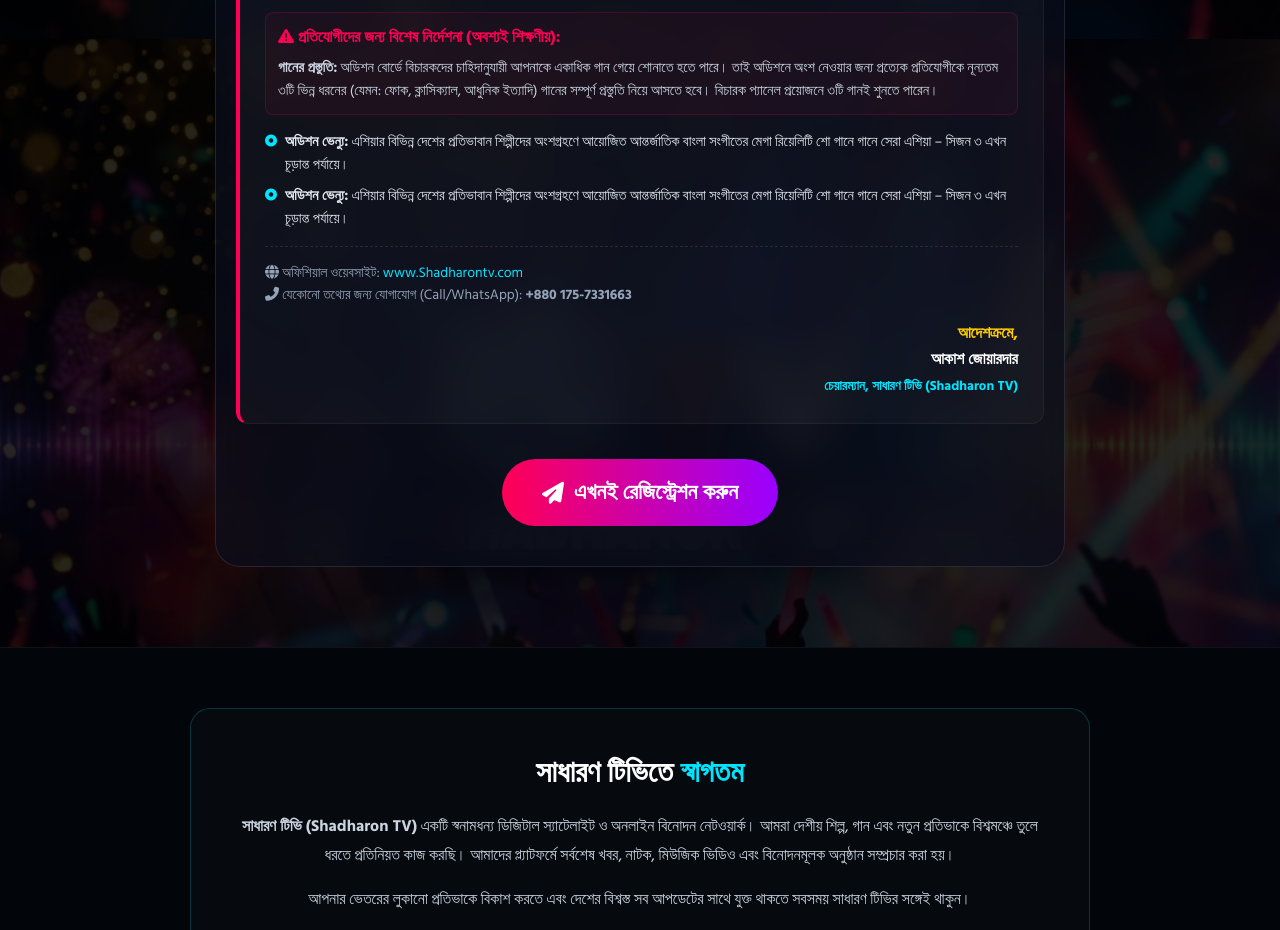
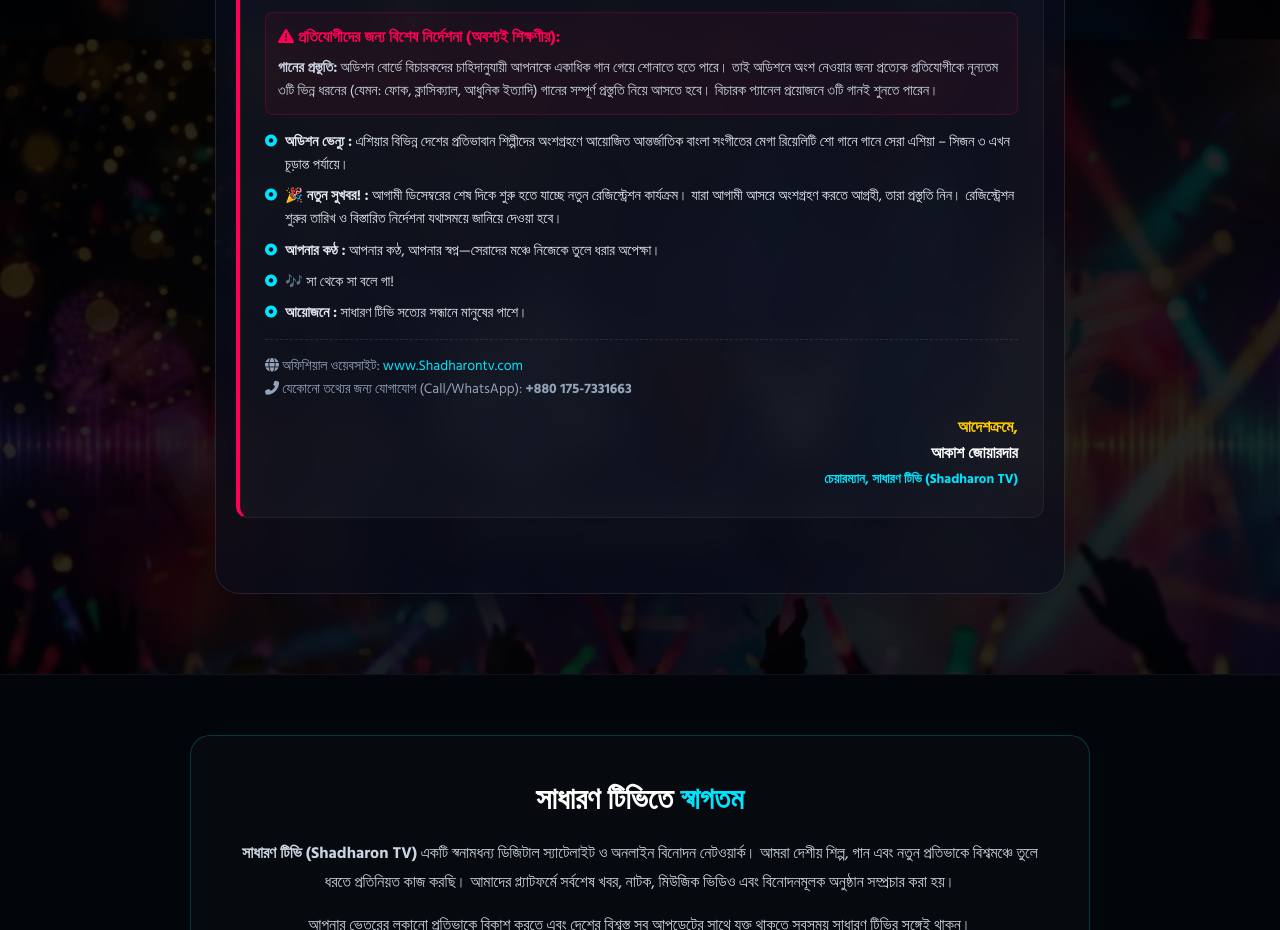
Before and after one commit to shadharonoffice-sudo/Shadharontv, a plain HTML site: page index.html in a window 1280 px wide. Shown: the part 1561-2491 px from the top of the page. Drawn offline with Linux system fonts and the light colour scheme.

Commit message:
Update index.html

```diff
--- a/index.html
+++ b/index.html
@@ -254,8 +254,13 @@
                     </div>
                         <!-- --- অফিশিয়াল নোটিশ - অডিশন ও রেজিস্ট্রেশন সংক্রান্ত --- -->
                     <ul class="notice-list">
-                        <li><i class="fas fa-circle-dot"></i> <span><strong>অডিশন ভেন্যু:</strong> এশিয়ার বিভিন্ন দেশের প্রতিভাবান শিল্পীদের অংশগ্রহণে আয়োজিত আন্তর্জাতিক বাংলা সংগীতের মেগা রিয়েলিটি শো গানে গানে সেরা এশিয়া – সিজন ৩ এখন চূড়ান্ত পর্যায়ে।</span></li>
-                        <li><i class="fas fa-circle-dot"></i> <span><strong>অডিশন ভেন্যু:</strong> এশিয়ার বিভিন্ন দেশের প্রতিভাবান শিল্পীদের অংশগ্রহণে আয়োজিত আন্তর্জাতিক বাংলা সংগীতের মেগা রিয়েলিটি শো গানে গানে সেরা এশিয়া – সিজন ৩ এখন চূড়ান্ত পর্যায়ে।</span></li>
+                        <li><i class="fas fa-circle-dot"></i> <span><strong>অডিশন ভেন্যু :</strong> এশিয়ার বিভিন্ন দেশের প্রতিভাবান শিল্পীদের অংশগ্রহণে আয়োজিত আন্তর্জাতিক বাংলা সংগীতের মেগা রিয়েলিটি শো গানে গানে সেরা এশিয়া – সিজন ৩ এখন চূড়ান্ত পর্যায়ে।</span></li>
+
+                        <li><i class="fas fa-circle-dot"></i> <span><strong>🎉 নতুন সুখবর! :</strong> আগামী ডিসেম্বরের শেষ দিকে শুরু হতে যাচ্ছে নতুন রেজিস্ট্রেশন কার্যক্রম। যারা আগামী আসরে অংশগ্রহণ করতে আগ্রহী, তারা প্রস্তুতি নিন। রেজিস্ট্রেশন শুরুর তারিখ ও বিস্তারিত নির্দেশনা যথাসময়ে জানিয়ে দেওয়া হবে।
+</span></li>
+                        <li><i class="fas fa-circle-dot"></i> <span><strong>আপনার কণ্ঠ :</strong> আপনার কণ্ঠ, আপনার স্বপ্ন—সেরাদের মঞ্চে নিজেকে তুলে ধরার অপেক্ষা।</span></li>
+                        <li><i class="fas fa-circle-dot"></i> <span><strong></strong> 🎶 সা থেকে সা বলে গা!</span></li>
+                        <li><i class="fas fa-circle-dot"></i> <span><strong>আয়োজনে :</strong> সাধারণ টিভি সত্যের সন্ধানে মানুষের পাশে।</span></li>
                        <!--
                         <li><i class="fas fa-circle-dot"></i> <span><strong>তারিখ ও সময়:</strong> যারা প্রথম ধাপে রেজিস্ট্রেশন করেছেন, তাদের অডিশনের নির্দিষ্ট তারিখ ও সময় অতিসত্বর SMS এবং কলের মাধ্যমে সরাসরি জানিয়ে দেওয়া হবে।</span></li>
                         <li><i class="fas fa-circle-dot"></i> <span><strong>বিভাগীয় প্রতিযোগীদের জন্য:</strong> বাংলাদেশের ৮টি বিভাগের সকল প্রতিযোগীকে এই ৩টি ভাগের মাধ্যমে ঢাকায় এসে অডিশন দিতে হবে। প্রথম ভাগে মূলত ঢাকা বিভাগের অডিশন শুরু হচ্ছে, তবে অন্য যেকোনো বিভাগের প্রতিযোগী চাইলে অফিসে যোগাযোগ করে সিডিউল ঠিক করে এই প্রথম ভাগেই অডিশন দিয়ে দিতে পারবেন।</span></li>
@@ -274,10 +279,12 @@
                         <small style="color: var(--secondary);">চেয়ারম্যান, সাধারণ টিভি (Shadharon TV)</small>
                     </div>
                 </div>
-
+                 <!---------------- registion button off -------------------------->
+                <!--
                 <a href="song.html" class="btn-large">
                     <i class="fas fa-paper-plane"></i> এখনই রেজিস্ট্রেশন করুন
                 </a>
+                -->
             </div>
         </section>
 
```
